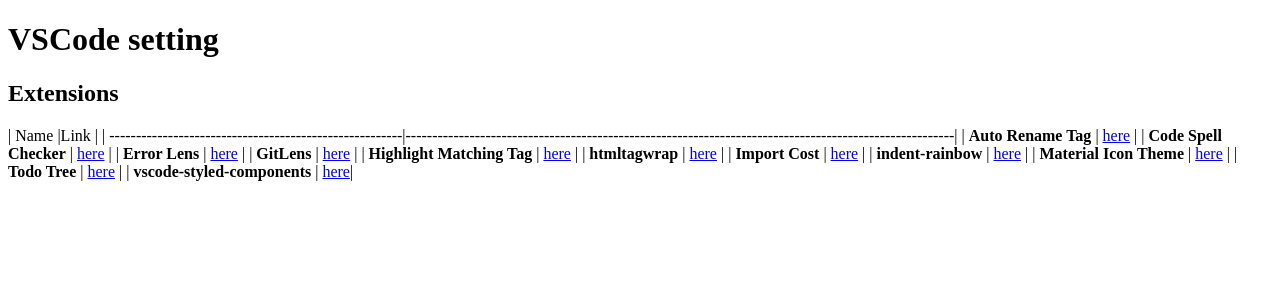
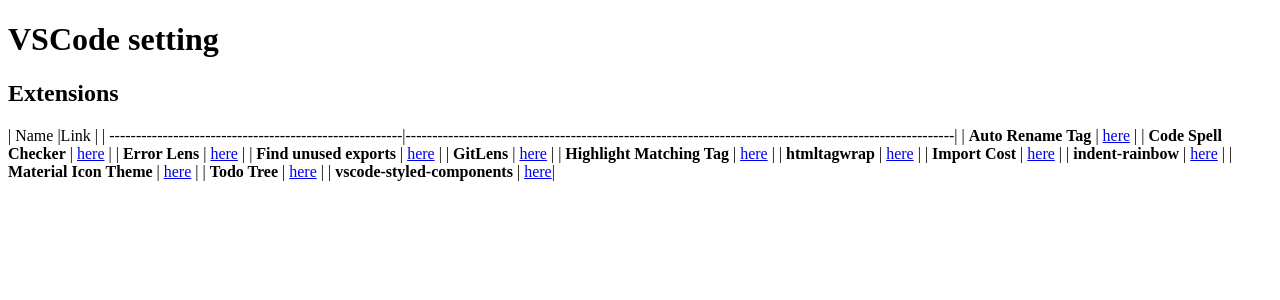
Before and after one commit to fe-dudu/fe-dudu-nextra, a Next.js app: page /archive/vscode in a window 1280 px wide. Shown: the top 300 px of the page. Built offline with nearby package versions, Linux system fonts and the light colour scheme.

Commit message:
Update: archive vscode

```diff
--- a/pages/archive/vscode.mdx
+++ b/pages/archive/vscode.mdx
@@ -6,6 +6,7 @@
 | **Auto Rename Tag**                                    | [here](https://marketplace.visualstudio.com/items?itemName=formulahendry.auto-rename-tag)             |
 | **Code Spell Checker**                                 | [here](https://marketplace.visualstudio.com/items?itemName=streetsidesoftware.code-spell-checker)     |
 | **Error Lens**                                         | [here](https://marketplace.visualstudio.com/items?itemName=usernamehw.errorlens)                      |
+| **Find unused exports**                                | [here](https://marketplace.visualstudio.com/items?itemName=iulian-radu-at.find-unused-exports)        |
 | **GitLens**                                            | [here](https://marketplace.visualstudio.com/items?itemName=eamodio.gitlens)                           |
 | **Highlight Matching Tag**                             | [here](https://marketplace.visualstudio.com/items?itemName=vincaslt.highlight-matching-tag)           |
 | **htmltagwrap**                                        | [here](https://marketplace.visualstudio.com/items?itemName=bradgashler.htmltagwrap)                   |
```
